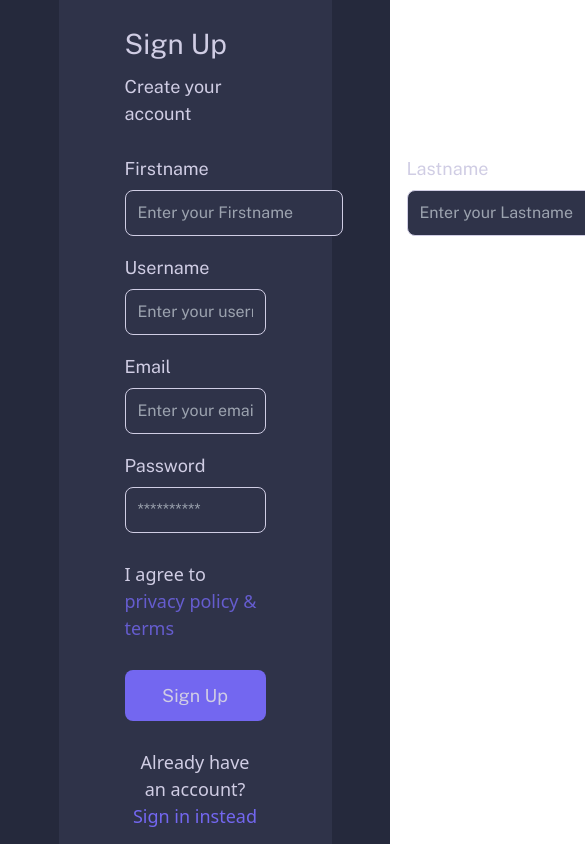
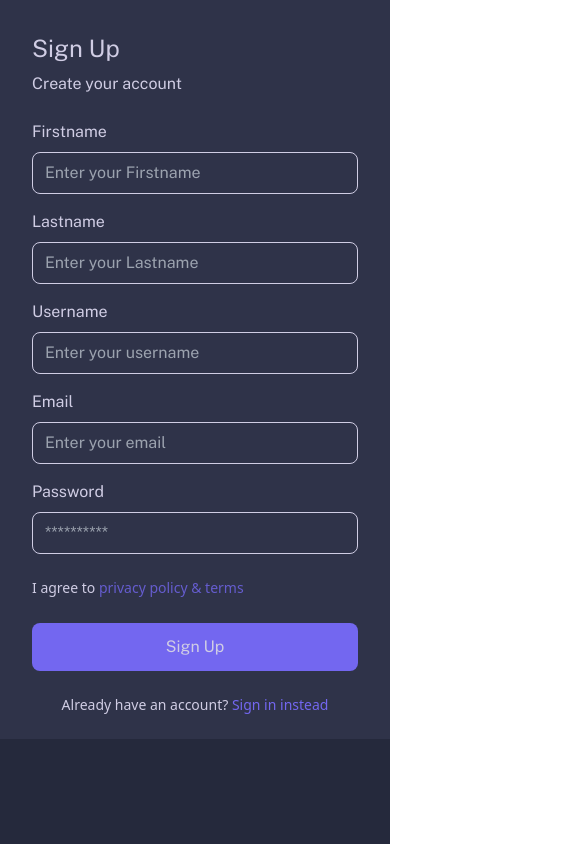
Before and after one commit to KlatosThGOS-024/PromptPilot, a React (Vite) app in the folder frontend/: page /user/signUp in a window 390 px wide. Shown: the top 858 px of the page, 585 px wide, since content can reach past the window. Built offline with nearby package versions, Linux system fonts and the light colour scheme.

Commit message:
fixed the responsivness of signUP nd login pages

```diff
--- a/frontend/src/Pages/LoginPage.tsx
+++ b/frontend/src/Pages/LoginPage.tsx
@@ -2,19 +2,29 @@ import { Login } from "../components/Login";
 
 export const LoginPage = () => {
   return (
-    <section>
-      <div className="bg-[#25293C] flex h-screen">
-        <div className="lg:w-[70%] w-[0%] lg:block hidden px-auto my-[64px] ">
+    <section className="min-h-screen">
+      <div className="bg-[#25293C] flex flex-col md:flex-row  min-h-screen">
+        <div className="block lg:hidden pt-8 pb-4 text-center max-lg:hidden">
+          <img
+            className="w-24 h-24 mx-auto"
+            src="../../public/images/3Dgirl.png"
+            alt="Logo"
+          />
+        </div>
+
+        <div className="lg:w-[70%] w-0 lg:block hidden px-auto my-16">
           <div className="w-fit mx-auto">
             <div>
               <img
-                className=" my-[96px] w-[600px] "
+                className="my-24 w-[600px]"
                 src="../../public/images/3Dgirl.png"
-              ></img>
+                alt="3D Illustration"
+              />
             </div>
           </div>
         </div>
-        <div className="lg:w-[30%] w-[70%] mx-auto ">
+
+        <div className="w-full lg:w-[30%] mx-auto flex-1">
           <Login />
         </div>
       </div>
--- a/frontend/src/Pages/SignUpPage.tsx
+++ b/frontend/src/Pages/SignUpPage.tsx
@@ -2,19 +2,32 @@ import { SignUp } from "../components/SignUp";
 
 export const SignUpPage = () => {
   return (
-    <section>
-      <div className="bg-[#25293C] flex h-screen">
-        <div className="lg:w-[70%] w-[0%] lg:block hidden px-auto my-[64px] ">
+    <section className="min-h-screen">
+      <div
+        className="bg-[#25293C] flex flex-row
+      max-md:flex-col min-h-screen"
+      >
+        <div className="block lg:hidden pt-8 pb-4 text-center max-lg:hidden">
+          <img
+            className="w-24 h-24 mx-auto"
+            src="../../public/images/3Dman.png"
+            alt="Logo"
+          />
+        </div>
+
+        <div className="lg:w-[70%] w-0 lg:block hidden px-auto my-16">
           <div className="w-fit mx-auto">
             <div>
               <img
-                className=" my-[96px] w-[600px] "
+                className="my-24 w-[600px]"
                 src="../../public/images/3Dman.png"
-              ></img>
+                alt="3D Illustration"
+              />
             </div>
           </div>
         </div>
-        <div className="lg:w-[30%] w-[70%] mx-auto ">
+
+        <div className="w-full lg:w-[30%] mx-auto flex-1">
           <SignUp />
         </div>
       </div>
--- a/frontend/src/components/SignUp.tsx
+++ b/frontend/src/components/SignUp.tsx
@@ -17,7 +17,7 @@ export function InputTaker({
 }) {
   return (
     <div className="flex flex-col gap-2">
-      <label className="font-public_sans font-600 text-[18px] text-[#D0CDE4]">
+      <label className="font-public_sans font-600 text-base lg:text-lg text-[#D0CDE4]">
         {label}
       </label>
       <input
@@ -25,8 +25,8 @@ export function InputTaker({
         onChange={(e: React.FormEvent<HTMLInputElement>) => {
           setInput(e.currentTarget.value);
         }}
-        className="font-public_sans focus:border-[#7367F0] rounded-lg bg-[#2F3349] border-[1px] px-[12px] py-[10px]
-         border-[#D0CDE4] outline-none font-600 text-[16px] text-[#D0CDE4]"
+        className="font-public_sans focus:border-[#7367F0] rounded-lg bg-[#2F3349] border-[1px] px-3 py-2
+         border-[#D0CDE4] outline-none font-600 text-base text-[#D0CDE4]"
         placeholder={placeholder}
       />
     </div>
@@ -35,7 +35,7 @@ export function InputTaker({
 
 export const Loader = () => (
   <div className="fixed inset-0 bg-black/50 flex items-center justify-center z-50">
-    <div className="animate-spin rounded-full h-16 w-16 border-t-4 border-[#7367F0]"></div>
+    <div className="animate-spin rounded-full h-12 w-12 border-t-4 border-[#7367F0]"></div>
   </div>
 );
 
@@ -99,17 +99,17 @@ export const SignUp = () => {
         pauseOnHover
         theme="dark"
       />
-      <div className="px-[18px] py-[28px] space-y-[28px] mx-[48px]">
+      <div className="px-4 lg:px-6 py-6 space-y-6 mx-4 lg:mx-12">
         <div>
-          <h2 className="font-public_sans font-600 my-2 text-[28px] text-[#D0CDE4]">
+          <h2 className="font-public_sans font-600 my-2 text-2xl lg:text-[28px] text-[#D0CDE4]">
             Sign Up
           </h2>
-          <p className="font-public_sans font-600 text-[18px] text-[#D0CDE4]">
+          <p className="font-public_sans font-600 text-base lg:text-lg text-[#D0CDE4]">
             Create your account
           </p>
         </div>
-        <div className="space-y-[18px]">
-          <div className="flex gap-[64px]">
+        <div className="space-y-4 lg:space-y-[18px]">
+          <div className="flex flex-col lg:flex-row lg:gap-16 gap-4">
             <InputTaker
               setInput={setFirstName}
               label="Firstname"
@@ -139,7 +139,7 @@ export const SignUp = () => {
           />
         </div>
 
-        <span className="inline-block text-[18px] text-[#D0CDE4]">
+        <span className="inline-block text-sm lg:text-base text-[#D0CDE4]">
           I agree to{" "}
           <a className="text-[#7367F0] opacity-80 cursor-pointer">
             privacy policy & terms
@@ -148,13 +148,13 @@ export const SignUp = () => {
 
         <button
           onClick={handleSignUp}
-          className="text-[18px] hover:opacity-90 inline-block w-full py-3
+          className="text-base lg:text-lg hover:opacity-90 inline-block w-full py-3
          rounded-lg font-public_sans bg-[#7367F0] text-[#D0CDE4]"
         >
           Sign Up
         </button>
         <div className="text-center">
-          <p className="text-[#D0CDE4] mx-2 text-[18px]">
+          <p className="text-[#D0CDE4] mx-2 text-sm lg:text-base">
             Already have an account?{" "}
             <Link to={"/user/login"}>
               <span className="text-[#7367F0] hover:opacity-90">
```
